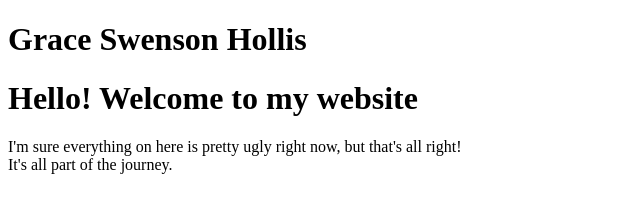
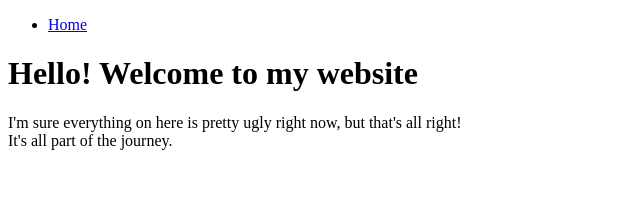
Before and after one commit to Grimmgirl-Fandom/Grimmgirl-Fandom.github.io, a plain HTML site: page index.html in a window 1280 px wide. Shown: the whole page, without its empty margins (0-640 px from the left). Drawn offline with Linux system fonts and the light colour scheme.

Commit message:
Update index.html

```diff
--- a/index.html
+++ b/index.html
@@ -1,7 +1,10 @@
 <!DOCTYPE html>
 <html>
-    <head>
-        <h1>Grace Swenson Hollis</h1>
+    <head>        <title>Grace Swenson Hollis</title>
+        <ul>
+            <li><a href="/index.html">Home</a></li>
+        </ul>
+
     </head>
 <body>
     <h1>Hello! Welcome to my website</h1>
```
